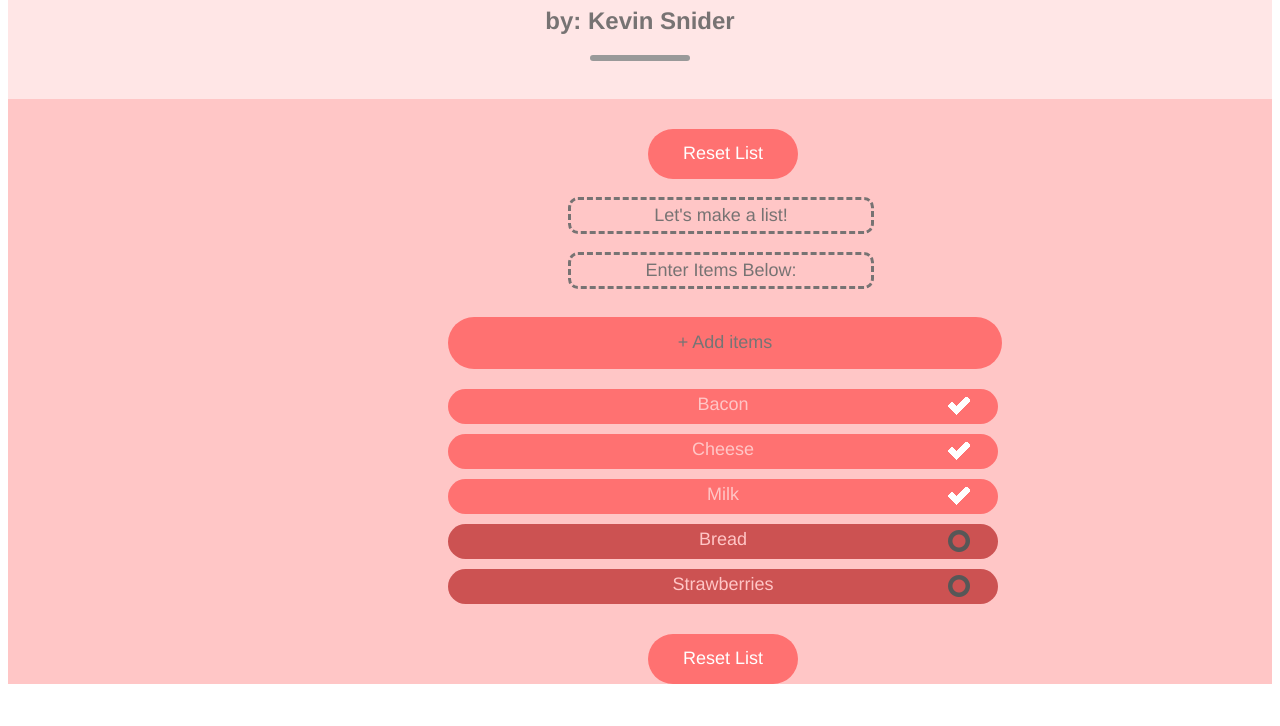
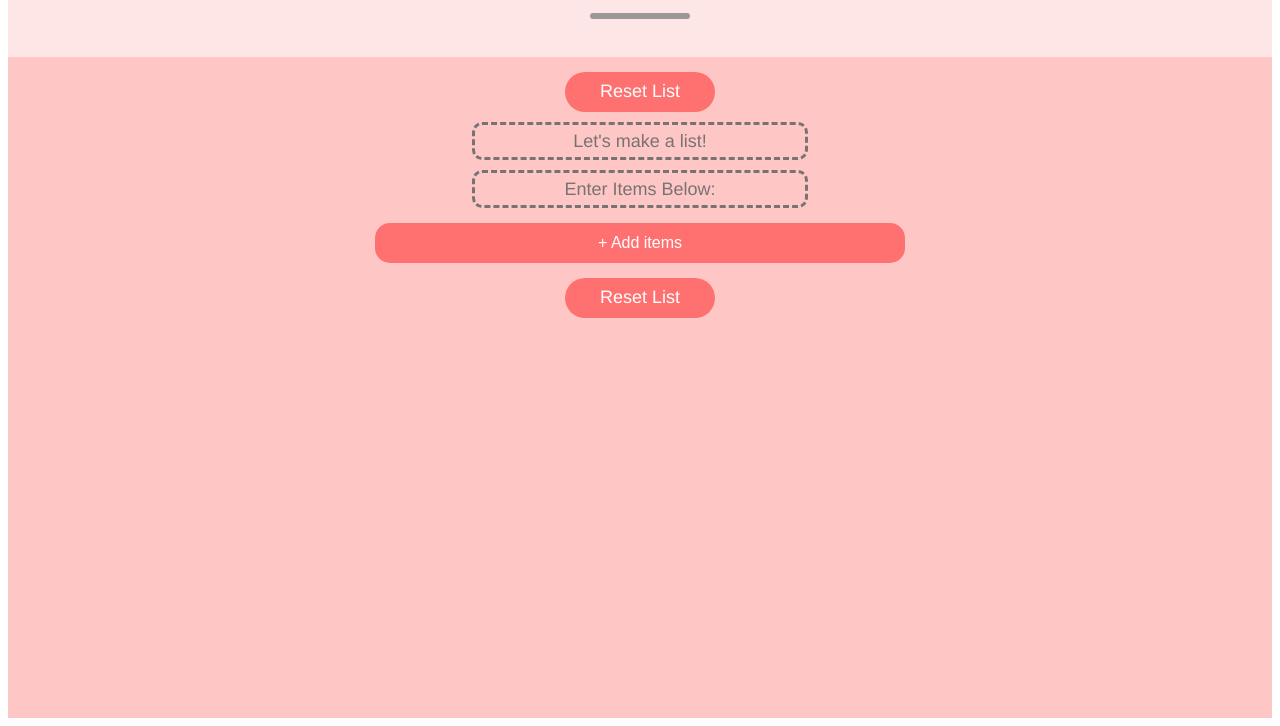
Before and after one commit to KSSnider/My-Shopping-List, a plain HTML site: page index.html in a window 1280 px wide. Shown: the part 222-948 px from the top of the page. Before the commit the page ends 914 px from the top, so only its background shows below. Drawn offline with nearby package versions, Linux system fonts and the light colour scheme.

Commit message:
added java script still need to put the add and delete in

```diff
--- a/css/main.css
+++ b/css/main.css
@@ -1,14 +1,17 @@
 .icon{
 	max-width: 100px;
-	margin: 50px 0px 0px 670px;
+	margin: auto;
+	width:100px;
+	display:block;
 }
 
 #title{
-	font-family: helvetica, arial, sans-serif;
+	font-family: 'Anton', helvetica;
 	margin-top: 10px;
 	color: #777373;
 	text-align: center;
 }
+
 .redtext{
 	color:#CC5252;
 }
@@ -20,14 +23,16 @@
 }
 #reset{
 	font-family: helvetica, arial, sans-serif;
-	margin:30px 0px 0px 640px;
+	margin:auto;
+	margin-top: 10px;
+	display: block;
 	border-radius: 40px;
 	background-color: #FF7171;
 	border-style: none;
 	font-family: helvetica, arial, sans-serif;
 	font-size: 18px;
 	color: white;
-	height:50px;
+	height:40px;
 	width:150px;
 }
 #reset:hover{
@@ -36,6 +41,7 @@
 .top{
 	background-color: #FFE6E6;
 	padding-bottom: 30px;
+	width:100%;
 }
 #break{
 	background-color: #999999;
@@ -46,126 +52,106 @@
 }
 .content{
 	background-color:#FFC6C6;
+	padding-bottom: 400px;
+	padding-top: 5px;
+}
+
+#add{
+	background-color: #FF7171;
+	border: none;
+	border-radius: 15px;
+	color: white;
+    display: block;
+    font-size: 12pt;
+    height: 40px;
+    line-height: 24pt;
+    margin: 15px auto;
+    padding: 0 15px;
+    text-align: center;
+    width: 500px;
+}
+p{
+    background-color: #FF7171;
+    border-radius: 15px;
+    color: white;
+    display: table;
+    font-size: 12pt;
+    height: 40px;
+    width:500px;
+    text-align: center;
+    line-height: 24pt;
+    margin: 15px auto;
+    padding: 0 15px;
+    clear: all;
+}
+::-webkit-input-placeholder { /* WebKit browsers */
+    color:    white;
+}
+:-moz-placeholder { /* Mozilla Firefox 4 to 18 */
+    color: white;
+}
+::-moz-placeholder { /* Mozilla Firefox 19+ */
+    color: white;
+}
+:-ms-input-placeholder { /* Internet Explorer 10+ */
+    color: white;
 }
 #first{
+clear: all;
 	text-align: center;
 	font-family: helvetica, arial, sans-serif;
 	font-size: 18px;
 	color: #777373;
 	border-style: dashed;
 	border-radius: 10px;
-	padding: 5px 0px 5px 0px;
 	width: 300px;
-	margin-left: 560px;
+	height:30px;
+	margin:auto;
+	margin-top: 10px;
+	background-color:#FFC6C6;
 }
 #second{
+	clear: all;
 	text-align: center;
 	font-family: helvetica, arial, sans-serif;
 	font-size: 18px;
 	color: #777373;
 	border-style: dashed;
 	border-radius: 10px;
-	padding: 5px 0px 5px 0px;
 	width: 300px;
-	margin-left: 560px;
+	height:20px;
+	margin:auto;
+	margin-top: 10px;
+	background-color:#FFC6C6;
 }
-#add{
-	font-family: helvetica, arial, sans-serif;
-	margin:10px 0px 20px 440px;
-	border-radius: 40px;
-	background-color: #FF7171;
-	border-style: none;
-	font-family: helvetica, arial, sans-serif;
-	font-size: 18px;
-	color: white;
-	height:50px;
-	width:550px;
-	text-align: center;
+#list-area{
+	font-family:helvetica, sans-serif;
+	font-size: 14px;
 }
-#item1{
-	font-family: helvetica, arial, sans-serif;
-	margin:0px 0px 0px 440px;
-	border-radius: 40px;
-	background-color: #FF7171;
-	border-style: none;
-	font-family: helvetica, arial, sans-serif;
-	font-size: 18px;
-	color: #FFC6C6;
-	height:30px;
-	width:550px;
-	text-align: center;
-	padding-top: 5px;
-	background-image: url("../images/check-mark.png");
-	background-repeat: no-repeat;
-	background-position: 500px;
+.check{
+	cursor: pointer;
+	margin-top: 5px;
+	float: right;
+	height: 22px;
+	width: 22px;
+	background: url('/images/check-mark.png');
+}
+.alt-check{
+background: url('/images/alt-check-mark.png');
+}
+.x-mark{
+	cursor: pointer;
+	margin-top: 5px;
+	float: left;
+	height: 22px;
+	width: 22px;
+	background: url('/images/x-mark.png');
+}
+.alt-x-mark{
+	background-image: url('/images/alt-x-mark.png');
+}
 
+.strikethrough{
+	background-color: #36d9bc;
+	text-decoration: line-through !important;
 }
-#item2{
-font-family: helvetica, arial, sans-serif;
-	margin:10px 0px 0px 440px;
-	border-radius: 40px;
-	background-color: #FF7171;
-	border-style: none;
-	font-family: helvetica, arial, sans-serif;
-	font-size: 18px;
-	color: #FFC6C6;
-	height:30px;
-	width:550px;
-	text-align: center;
-	padding-top: 5px;
-	background-image: url("../images/check-mark.png");
-	background-repeat: no-repeat;
-	background-position: 500px;
-
-}
-#item3{
-	font-family: helvetica, arial, sans-serif;
-	margin:10px 0px 0px 440px;
-	border-radius: 40px;
-	background-color: #FF7171;
-	border-style: none;
-	font-family: helvetica, arial, sans-serif;
-	font-size: 18px;
-	color: #FFC6C6;
-	height:30px;
-	width:550px;
-	text-align: center;
-	padding-top: 5px;
-	background-image: url("../images/check-mark.png");
-	background-repeat: no-repeat;
-	background-position: 500px;
-}
-#item4{
-	font-family: helvetica, arial, sans-serif;
-	margin:10px 0px 0px 440px;
-	border-radius: 40px;
-	background-color: #CC5252;
-	border-style: none;
-	font-family: helvetica, arial, sans-serif;
-	font-size: 18px;
-	color: #FFC6C6;
-	height:30px;
-	width:550px;
-	text-align: center;
-	padding-top: 5px;
-	background-image: url("../images/alt-check-mark.png");
-	background-repeat: no-repeat;
-	background-position: 500px;
-}
-#item5{
-	font-family: helvetica, arial, sans-serif;
-	margin:10px 0px 0px 440px;
-	border-radius: 40px;
-	background-color: #CC5252;
-	border-style: none;
-	font-family: helvetica, arial, sans-serif;
-	font-size: 18px;
-	color: #FFC6C6;
-	height:30px;
-	width:550px;
-	text-align: center;
-	padding-top: 5px;
-	background-image: url("../images/alt-check-mark.png");
-	background-repeat: no-repeat;
-	background-position: 500px;
-}
--- a/index.html
+++ b/index.html
@@ -4,6 +4,10 @@
 	<meta charset="UTF-8">
 	<title>My Shopping List</title>
 	<link rel="stylesheet" href="css/main.css">
+	<script src="http://code.jquery.com/jquery-1.11.0.min.js"></script>
+	<script src="http://code.jquery.com/jquery-migrate-1.2.1.min.js"></script>
+	<script src="js/app.js"></script>
+	<link href='http://fonts.googleapis.com/css?family=Anton' rel='stylesheet' type='text/css'>
 </head>
 <body>
 <div class="main">
@@ -27,17 +31,7 @@
 		</div>
 
 		<input id="add" placeholder="+ Add items" type="text" name="add">
-		<div class="items">
-			<div class="checked">
-				<p id="item1">Bacon</p>
-				<p id="item2"> Cheese</p>
-				<p id="item3">Milk</p>
-			</div>
-			<div class="unchecked">
-				<p id="item4">Bread</p>
-				<p id="item5"> Strawberries</p>
-			</div>
-		</div>
+		<div id="list-area"></div>
 		<button id="reset">
 			Reset List
 		</button>
--- /dev/null
+++ b/js/app.js
@@ -0,0 +1,70 @@
+
+$(document).ready(function() {
+	console.log('Welcome to console');
+    var submissions = 0;
+    var checkMark = '<span class="cross-off"></span>'
+    var xMark = '<span class="delete"></span>'
+	$('.icon').hide();
+	$('.icon').fadeIn(1000);
+	$('#title').hide();
+	$('#title').fadeIn(1000);
+
+	$('#reset').click(function(){
+
+});
+   /*Allows an "Enter" keystroke to work as a submit button for input field*/
+    function getItem() {
+        $('#add').keydown(function (enter) {
+            if (enter.keyCode == 13) {
+                postItem();
+            }
+        });
+    }
+
+    getItem();
+
+    /*Takes returned value from previous function and manipulates it*/
+    function postItem() {
+        var item = $('#add').val();
+        var work = '<p class="full-width no-strikethrough">'+ xMark + item + checkMark + '</p>';
+        $('#list-area').prepend(work).fadeIn();
+        $('#add').val('');
+        $('#list-area p:first-child')
+        .css('opacity', "0")
+        .css("margin-top", "-20px")
+        .animate(
+            { opacity: "1" },
+            { queue: true, duration: 'slow' }
+        )
+        .animate(
+            {marginTop: "0px"},
+            { queue: false, duration: 'slow' }
+        );
+    }
+
+});
+/*Clears all items on list*/
+$(document).on("click", "#reset", function(){
+    $("#list-area").empty();
+    submissions = 0;
+});
+/*Allows user to delete items*/
+$(document).on("click", ".x-mark", function(){
+    $(this).closest('p').fadeOut(300);
+});
+
+/*Allows user to check off items*/
+$(document).on("click", ".check", function(){
+    if (!$(this).closest('p').hasClass('strikethrough')) {
+        console.log("I am going to add a strikethrough");
+        $(this).closest('p').addClass("strikethrough");
+        $(this).siblings('.x-mark').addClass("alt-x-mark");
+        $(this).addClass("alt-check");
+   }
+   else {
+        console.log("I am going to remove a strikethrough");
+        $(this).closest('p').removeClass("strikethrough");
+        $(this).siblings('.x-mark').removeClass("alt-x-mark");
+        $(this).removeClass("alt-check");
+   }
+});
```
